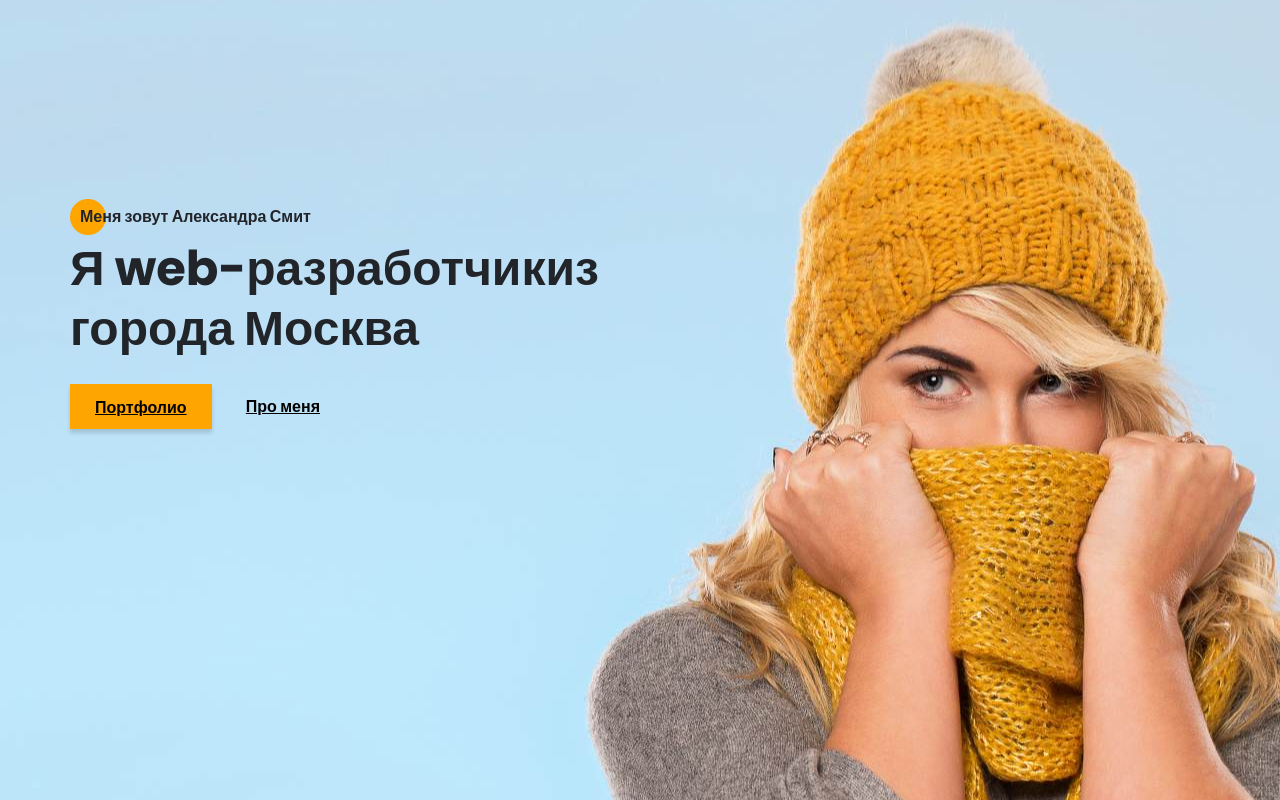
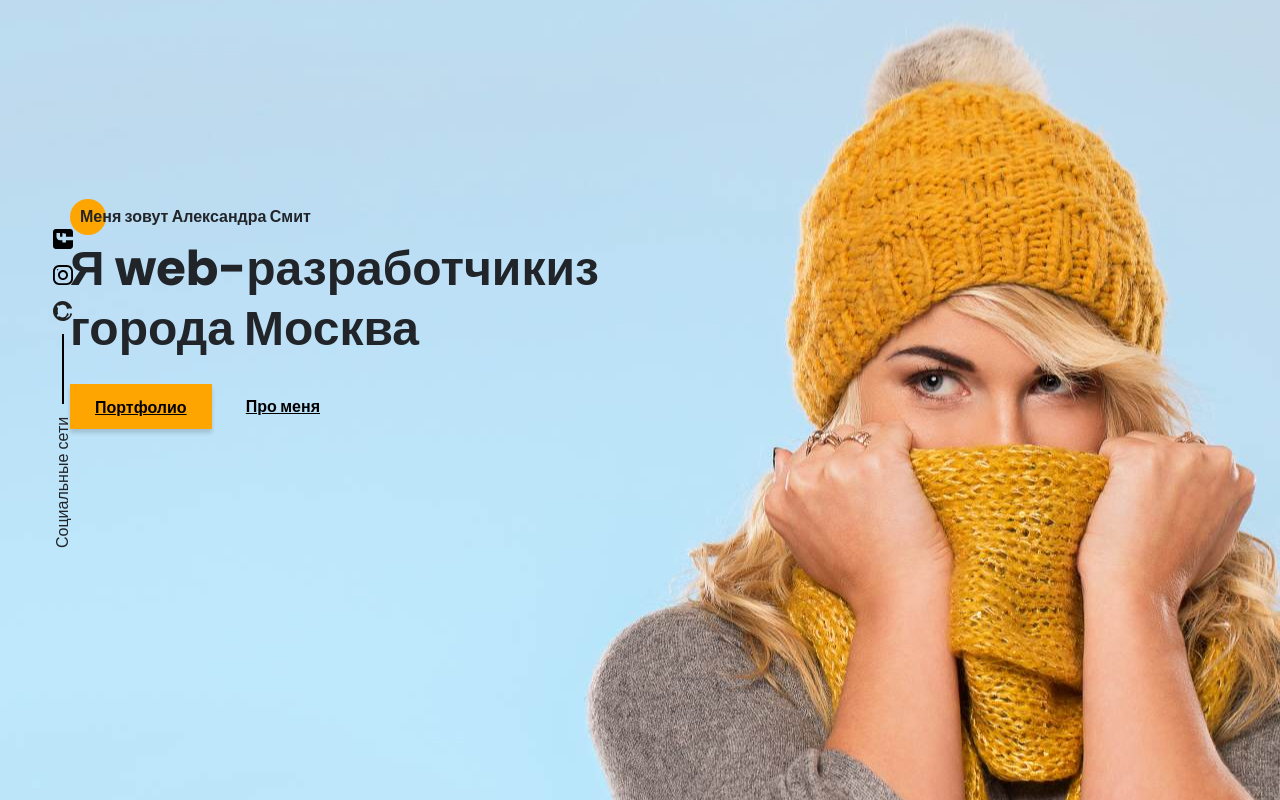
Before and after one commit to TheBaldFrog/Portfolio__gg, a website: page src/index.html in a window 1280 px wide. Drawn offline with nearby package versions, Linux system fonts and the light colour scheme; files that its build step writes are made by us from their sources; files whose address does not match are found by name.

Commit message:
promo sidepanel

```diff
--- a/src/index.html
+++ b/src/index.html
@@ -13,6 +13,14 @@
 </head>
 
 <body>
+    <aside class="sidepanel">
+        <a href="#" class="sidepanel__link"><img src="icons/social/facebook.svg" alt="facebook"></a>
+        <a href="#" class="sidepanel__link"><img src="icons/social/instagram.svg" alt="instagram"></a>
+        <a href="#" class="sidepanel__link"><img src="icons/social/github.svg" alt="github"></a>
+        <div class="sidepanel__divider"></div>
+        <div class="sidepanel__text"><span>Социальные сети</span></div>
+    </aside>
+
     <section class="promo">
         <div class="container">
             <div class="title title_fz16 circle">Меня зовут Александра Смит</div>
--- /dev/null
+++ b/src/sass/blocks/_sidepanel.scss
@@ -0,0 +1,25 @@
+.sidepanel {
+    position: absolute;
+    top: 226px;
+    left: 50px;
+    display: flex;
+    flex-direction: column;
+    justify-content: space-between;
+    align-items: center;
+    height: 340px;
+    z-index: 3;
+    &__divider {
+        width: 2px;
+        height: 70px;
+        background-color: #000;
+    }
+    &__text {
+        height: 150px;
+        width: 25px;
+    }
+    span {
+        transform: rotate(-90deg) translate(-30%, -260%);
+        display: block;
+        width: 150px;
+    }
+}
--- a/src/sass/style.scss
+++ b/src/sass/style.scss
@@ -25,3 +25,4 @@
 @import 'blocks/promo';
 @import 'blocks/titles';
 @import 'blocks/button';
+@import 'blocks/sidepanel';
```
Also changed, not shown: dist/css/style.min.css, dist/index.html.
